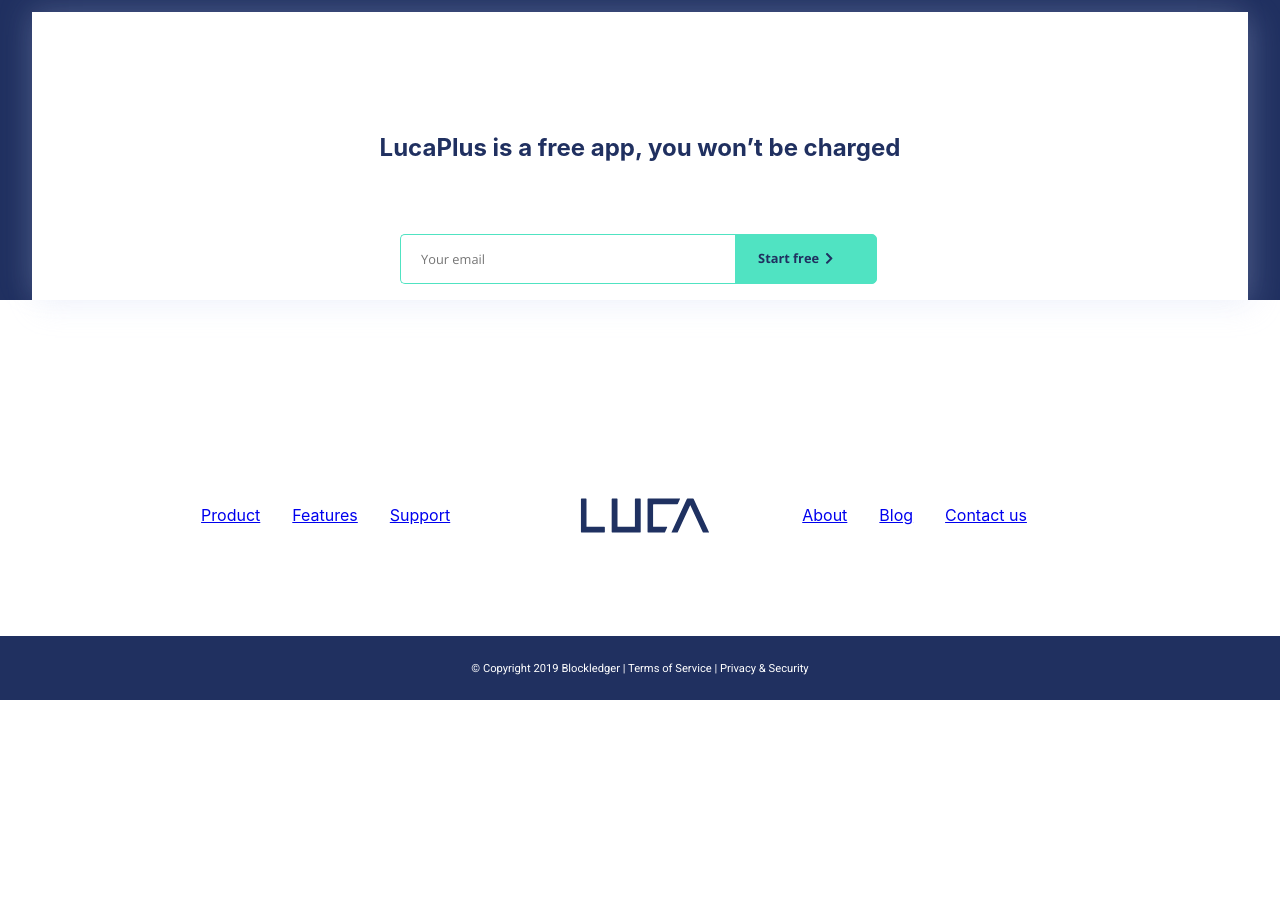
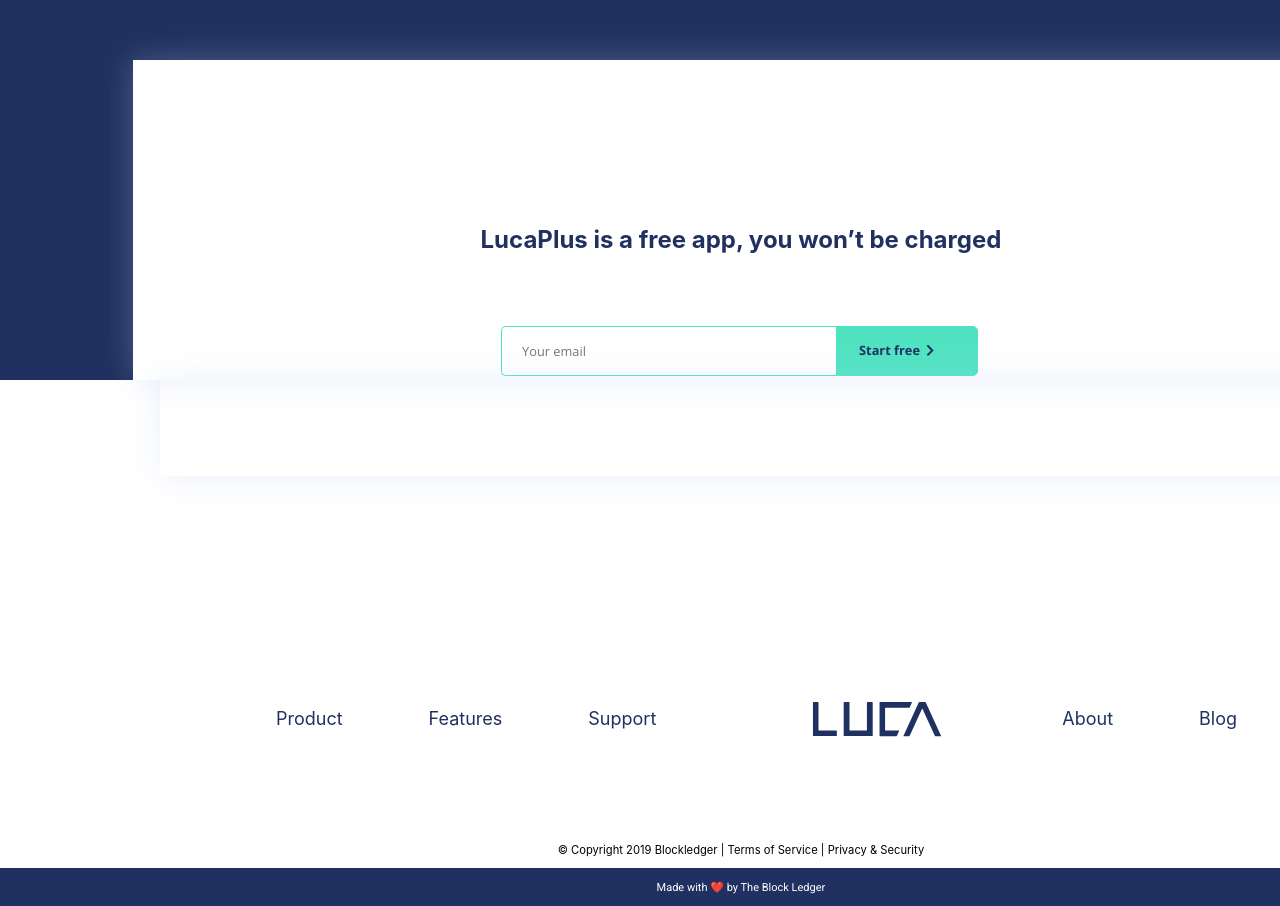
Before and after one commit to Lianakeys/LucaWebsite, a React (Create React App) app in the folder luca-website/: page / in a window 1280 px wide. Shown: the part 1700-2606 px from the top of the page. Before the commit the page ends 2400 px from the top, so only its background shows below. Built offline with nearby package versions, Linux system fonts and the light colour scheme.

Commit message:
fixed footer

```diff
--- a/luca-website/src/components/cssComponents/footer.css
+++ b/luca-website/src/components/cssComponents/footer.css
@@ -1,13 +1,13 @@
 .footer-container {
-    height: 35rem;
-    /* background-color: #203060; */
+    height: 50rem;
+    /* background-color: green; */
 }
 
 .footer-grid-container {
-    height: 100vh;
+    height: 100%;
     width: 100%;
     display: grid;
-    grid-template-rows: 0.5fr 0.42fr 0.08fr;
+    grid-template-rows: 0.6fr 0.42fr 0.08fr;
     /* background-color: #203060; */
 }
 
@@ -21,10 +21,10 @@
 }
 
 .footer-details-container {
-    height: 18rem;
+    height: 20rem;
     width: 76rem;
+    margin-top: 10rem;
     background-color: white;
-    /* background-color: red; */
     box-shadow: -8px -8px 29px rgba(194, 207, 241, 0.109488), 6px 6px 29px rgba(194, 207, 241, 0.220533);
 }
 
@@ -34,6 +34,7 @@
     justify-content: center;
     align-items: flex-end;
     color: #203060;
+    margin-top: 4rem;
     /* background-color: blue; */
 }
 
@@ -97,24 +98,25 @@
 
 
 .footer-middle-grid {
-    grid-row: (2,3);
-    background-color: white;
+    /* grid-row: (2,3);
+    background-color: white; */
     width: 100%;
-    display: flex;
+    height: 100%;
+    /* display: flex;
     justify-content: center;
-    align-items: center;
-    margin-top: 6rem;
+    align-items: flex-end; */
     /* background-color: red;  */
     /* height: 100%; */
 }
 
 .footer-middle-links-container {
-    display: flex;
-    justify-content: center;
-    align-items: center;
-    height: 100px;
+    height: 30%;
     width: 80%;
-    /* background-color: red; */
+    /* background-color: purple; */
+    /* display: flex; */
+    /* justify-content: center; */
+    /* align-items: flex-end; */
+    margin-left: 10rem;
 }
 
 .footer-navbox {
@@ -124,6 +126,7 @@
     align-items: center;
     /* background-color: red; */
     margin-right: 60px;
+    margin-left: 3rem;
 }
 
 .footer-navitem {
@@ -154,11 +157,15 @@
 
 .footer-bottom-grid {
     grid-row: (3,3);
-    /* background-color: red; */
+    /* background-color: yellow; */
+    height: 100%;
+    width: 100%;
+    display: flex;
+    align-items: flex-end;
 }
 
 .copyright-terms-box {
-    height: 100%;
+    height: 38px;
     width: 100%;
     background-color: #203060;
     /* background-color: red;  */
@@ -170,6 +177,29 @@
     font-weight: regular;
 }
 
+.second-last-copyright-box {
+    /* background-color: red; */
+    display: flex;
+    align-items: flex-end;
+    justify-content: center;
+}
+
 .copyright-font {
+    display: flex;
+    justify-content: center;
     font-size: 0.7rem;
 }
+
+.most-bottom-font {
+    font-size: 11px;
+}
+
+.middle-box-shadow {
+    /* background-color: red; */
+    height: 6rem;
+    width: 76rem;
+    margin-left: 10rem;
+    margin-bottom: 9.2rem;
+    box-shadow: -8px -8px 29px rgba(194, 207, 241, 0.109488), 6px 6px 29px rgba(194, 207, 241, 0.220533);
+    /* margin-left: 10rem; */
+}
--- a/luca-website/src/components/footer.js
+++ b/luca-website/src/components/footer.js
@@ -22,8 +22,6 @@ import { FontAwesomeIcon } from "@fortawesome/react-fontawesome";
 class Footer extends React.Component {
     render() {
       return (
-
-
         <div className="footer-container">
             <div className="footer-grid-container">
                 <div className="footer-top-grid">
@@ -39,21 +37,23 @@ class Footer extends React.Component {
                         </div>
                     </div>
                 </div>
+
                 <div className="footer-middle-grid">
+                    <div className="middle-box-shadow"></div>
                     <div className="footer-middle-links-container">
                         <ul className="footer-navbox">
                             <li className="footer-navitem">
-                                <Link className={style.navlink} to="/Product">
+                                <Link className="navlink" to="/Product">
                                     Product
                                 </Link>
                             </li>
                             <li className="footer-navitem">
-                                <Link className={style.navlink} to="/Features">
+                                <Link className="navlink" to="/Features">
                                     Features
                                 </Link>
                             </li>
                             <li className="footer-navitem">
-                                <Link className={style.navlink} to="/Support">
+                                <Link className="navlink" to="/Support">
                                     Support
                                 </Link>
                             </li>
@@ -63,27 +63,31 @@ class Footer extends React.Component {
                                 {/* <SVG /> */}
                             </div>
                             <li className="footer-navitem">
-                                <Link className={style.navlink} to="/About">
+                                <Link className="navlink" to="/About">
                                     About
                                 </Link>
                             </li>
                             <li className="footer-navitem">
-                                <Link className={style.navlink} to="/Blog">
+                                <Link className="navlink" to="/Blog">
                                     Blog
                                 </Link>
                             </li>
                             <li className="footer-navitem">
-                                <Link className={style.navlink} to="/ContactUs">
+                                <Link className="navlink"to="/ContactUs">
                                     Contact us
                                 </Link>
                             </li>
 
                         </ul>
+
                     </div>
+                </div>
+                <div className="second-last-copyright-box">
+                    <p className="copyright-font">© Copyright 2019 Blockledger | Terms of Service | Privacy & Security</p>
                 </div>
                 <div className="footer-bottom-grid">
                     <div className="copyright-terms-box">
-                        <p className="copyright-font">© Copyright 2019 Blockledger | Terms of Service | Privacy & Security</p>
+                        <p className="most-bottom-font">Made with ❤️ by The Block Ledger</p>
                     </div>
                 </div>
             </div>
```
